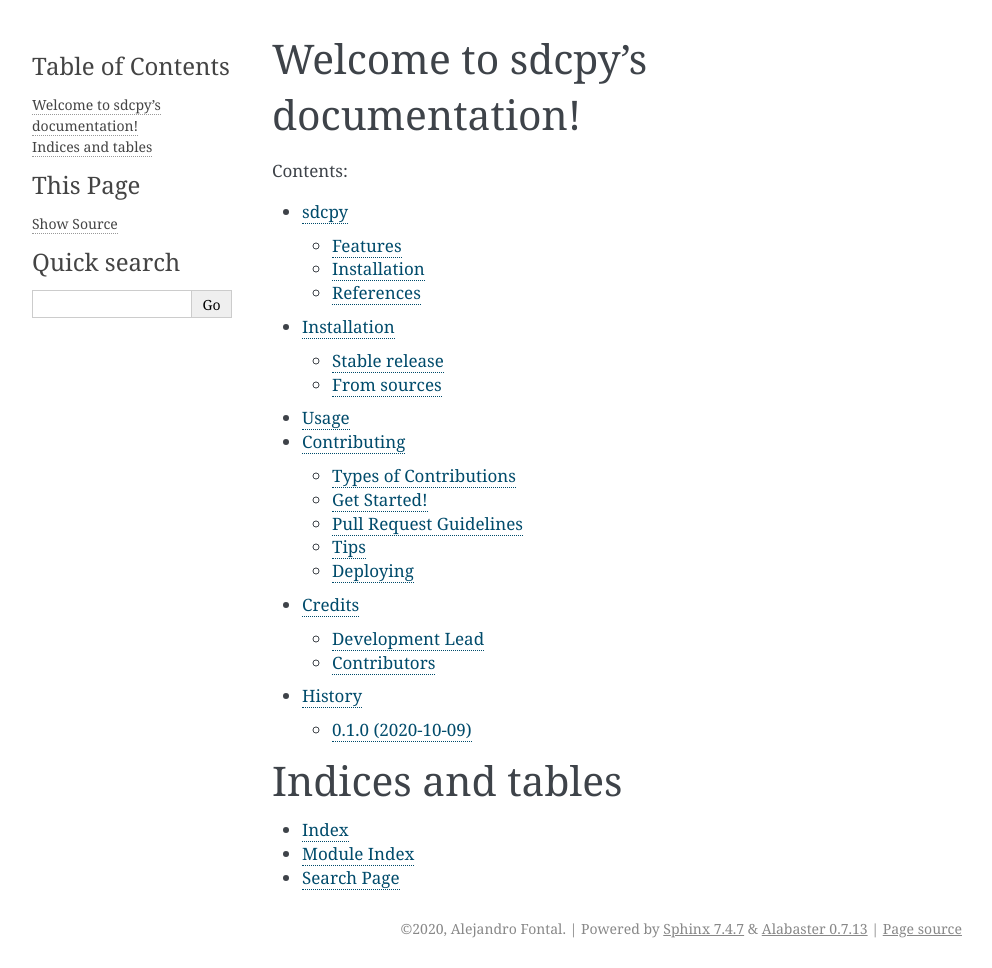
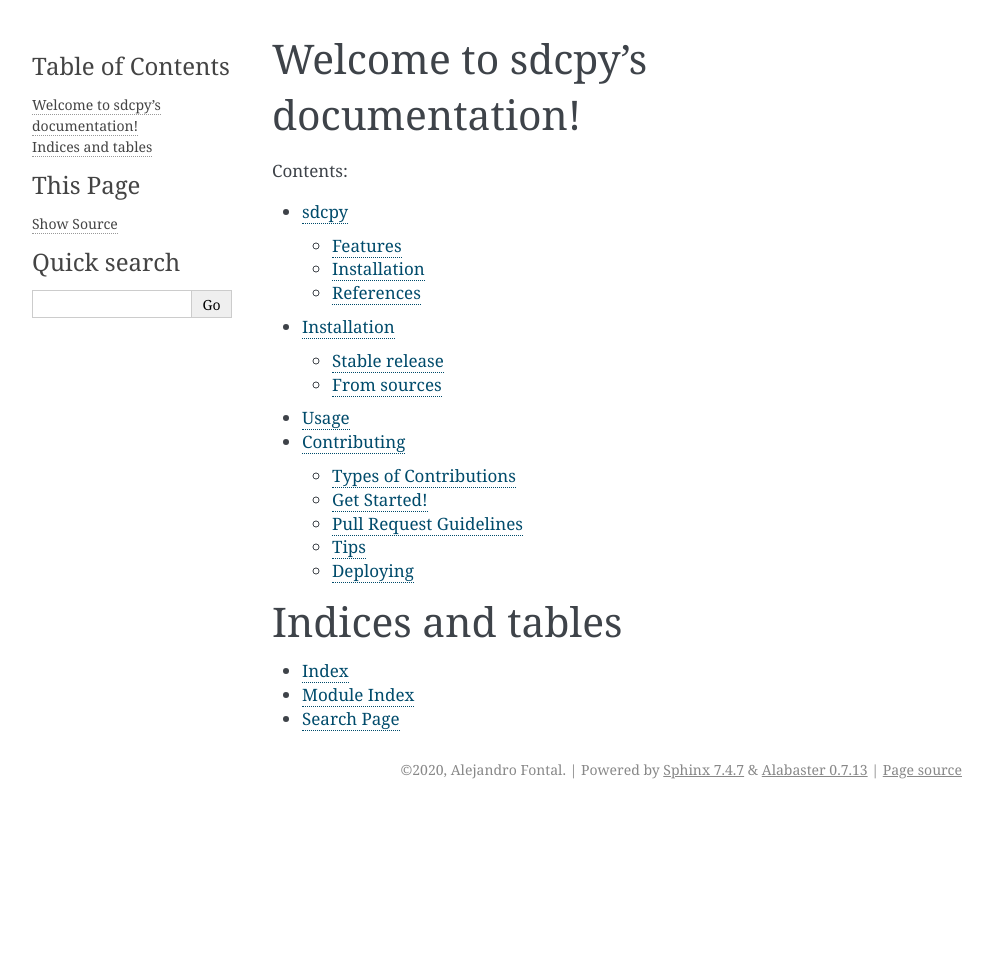
Before and after one commit to AlFontal/sdcpy, a Sphinx documentation site: the page built from docs/index.rst, in a window 1280 px wide. Shown: the whole page, without its empty margins (148-1140 px from the left). Built offline with Sphinx 7.4.7, drawn with Linux system fonts in a browser that asks for light colours; pages that are not in the unit, such as notebooks, are missing from menus; after the commit the page ends 900 px from its top, so only the background shows below that.

Commit message:
docs: simplify documentation by removing CREDITS and CHANGELOG

````diff
--- a/CHANGELOG.md
+++ /dev/null
@@ -1,5 +0,0 @@
-# History
-
-## 0.1.0 (2020-10-09)
-
-* First release on PyPI.
--- a/docs/authors.md
+++ /dev/null
@@ -1,2 +0,0 @@
-```{include} ../CREDITS.md
-```
--- a/docs/index.rst
+++ b/docs/index.rst
@@ -10,8 +10,6 @@ Welcome to sdcpy's documentation!
    usage
    modules
    contributing
-   authors
-   history
 
 Indices and tables
 ==================
````
Also changed, not shown: CONTRIBUTING.md (+1 -1 lines), CREDITS.md (deleted, +0 -9 lines), docs/history.md (deleted, +0 -2 lines).
